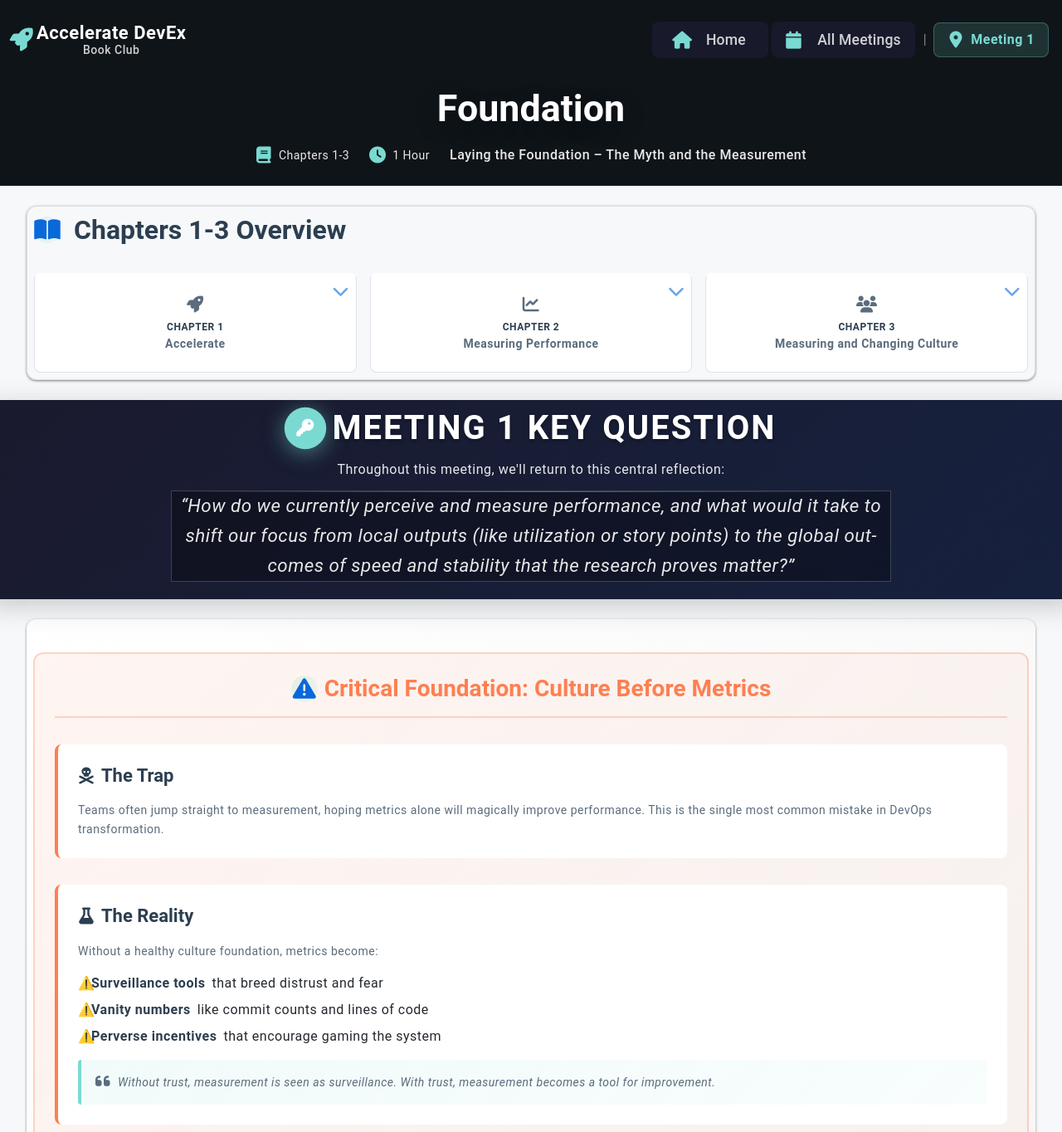
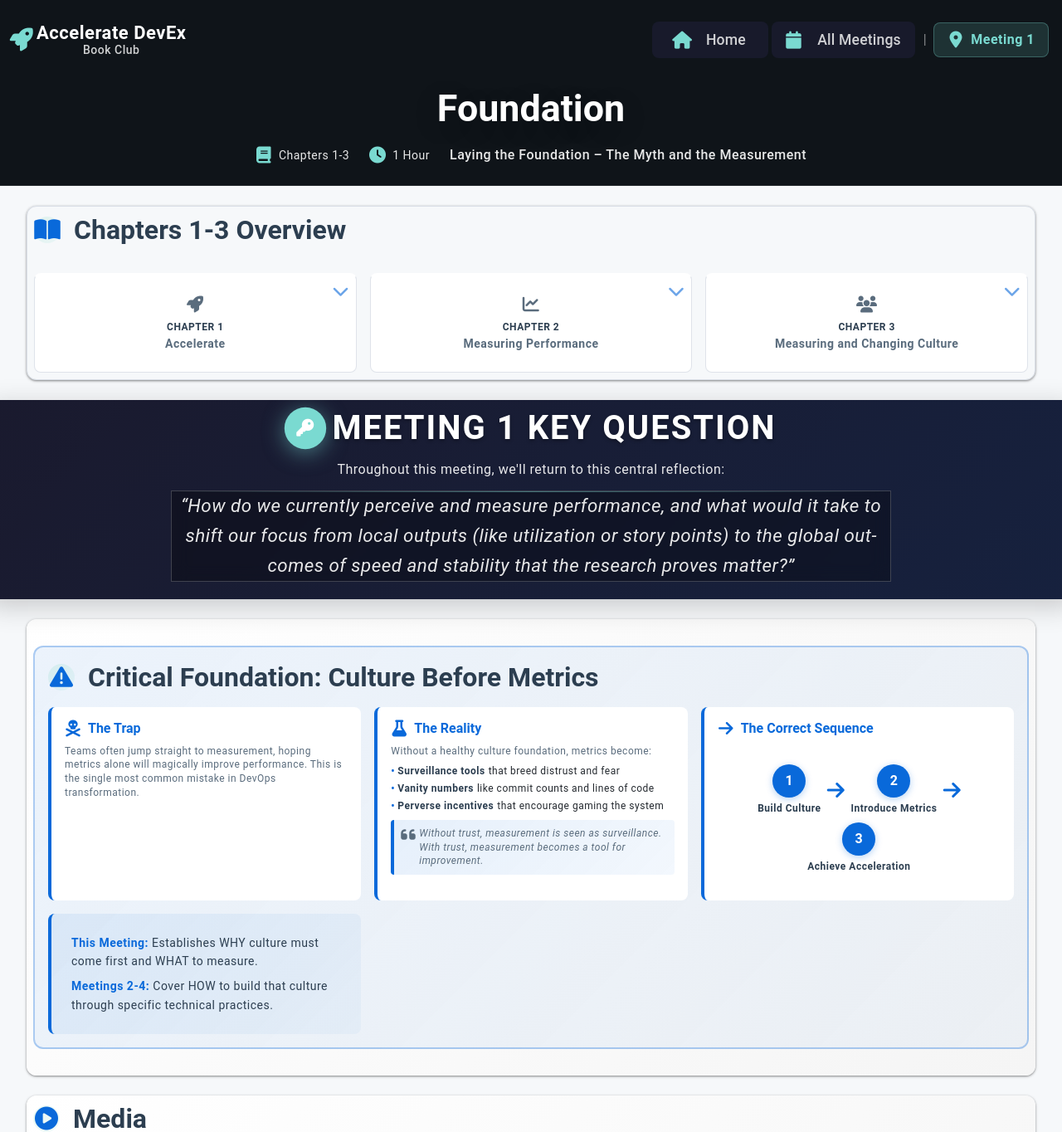
Before and after one commit to mhenke/accelerate-devex-book-club-notebooklm, a Jekyll site: the page built from docs/_meetings/meeting-1.md, in a window 1280 px wide. Shown: the top 1364 px of the page at 83% size. Built offline with Jekyll 4.4.1, drawn with Linux system fonts in a browser that asks for light colours; some web fonts are replaced; grey boxes are pictures that could not be loaded.

Commit message:
🎨 Redesign Critical Foundation section with meeting theme colors
**Problem:**
- Used orange/coral theme (not meeting-1 blue)
- Too much vertical space/padding
- Not engaging or compact

**Solution - Applied Meeting Theme Colors:**
1. **Container background:** Blue gradient rgba(9, 105, 218, 0.08-0.04)
2. **Border:** Blue rgba(9, 105, 218, 0.3)
3. **Section borders:** var(--theme-primary) (blue for meeting-1)
4. **Icons/subtitles:** var(--theme-primary)
5. **Sequence circles:** var(--theme-primary) background
6. **Arrows:** var(--theme-primary) color
7. **Callout:** Blue gradient background
8. **List bullets:** Blue dots instead of warning emoji

**Layout Improvements:**
- Reduced padding: lg → md throughout
- Grid layout: repeat(auto-fit, minmax(280px, 1fr))
- Compact sections with smaller font sizes
- Tighter spacing between elements
- Smaller sequence circles: 48px → 40px
- Removed centered header, uses default left-aligned h2

**Typography Updates:**
- Body text: body-medium → body-small
- Line height: relaxed → normal for density
- Margins: xl → md, lg → sm throughout
- Gaps: xl → md, md → sm

**Before:**
- Orange coral theme (accent color, not meeting theme)
- Excessive vertical spacing
- Large paddings and margins
- Centered header

**After:**
- Meeting-1 blue theme (consistent with page)
- Compact, scannable layout
- Grid-based responsive cards
- Left-aligned header (standard pattern)
- More engaging with better visual density

🤖 Generated with Claude Code

```diff
--- a/docs/_sass/base/_critical-extracted.scss
+++ b/docs/_sass/base/_critical-extracted.scss
@@ -101,7 +101,7 @@ body {
   }
 
   @media (max-width: #{$mobile - 1px}) {
-    padding: var(--space-2xl) var(--space-md);
+    padding: var(--space-lg) var(--space-md);
 
     h1 {
       font-size: var(--font-size-display-medium);
--- a/docs/_sass/components/_sections.scss
+++ b/docs/_sass/components/_sections.scss
@@ -795,70 +795,56 @@
 // =============================================================================
 
 .culture-first-warning {
-  padding: var(--space-lg);
+  padding: var(--space-md);
   background: linear-gradient(
     135deg,
-    rgba(255, 127, 80, 0.08),
-    rgba(255, 127, 80, 0.04)
+    rgba(9, 105, 218, 0.08),
+    rgba(9, 105, 218, 0.04)
   );
-  border: 2px solid rgba(255, 127, 80, 0.3);
+  border: 2px solid rgba(9, 105, 218, 0.3);
   border-radius: var(--radius-lg);
-  margin: var(--space-xl) 0;
+  margin: var(--space-lg) 0;
 
   .warning-header {
-    text-align: center;
-    margin-bottom: var(--space-xl);
-    padding-bottom: var(--space-md);
-    border-bottom: 2px solid rgba(255, 127, 80, 0.3);
+    margin-bottom: var(--space-md);
 
     h2 {
-      display: inline-flex;
-      align-items: center;
-      justify-content: center;
-      gap: var(--space-sm);
-      color: var(--accent-coral);
-      font-size: var(--font-size-headline-medium);
-      font-weight: var(--font-weight-bold);
-      margin: 0;
-
-      i {
-        color: var(--accent-coral);
-        font-size: var(--font-size-2xl);
-      }
+      // Uses default meeting h2 styling (left-aligned, theme-primary)
+      margin-bottom: 0;
     }
   }
 
   .warning-content {
-    display: flex;
-    flex-direction: column;
-    gap: var(--space-xl);
+    display: grid;
+    grid-template-columns: repeat(auto-fit, minmax(280px, 1fr));
+    gap: var(--space-md);
   }
 
   .warning-section {
     background: var(--background-white);
-    padding: var(--space-lg);
+    padding: var(--space-md);
     border-radius: var(--radius-md);
-    border-left: 4px solid var(--accent-coral);
+    border-left: 4px solid var(--theme-primary);
 
     .warning-subtitle {
       display: flex;
       align-items: center;
       gap: var(--space-sm);
-      color: var(--text-dark);
-      font-size: var(--font-size-title-large);
+      color: var(--theme-primary);
+      font-size: var(--font-size-title-medium);
       font-weight: var(--font-weight-semibold);
-      margin-bottom: var(--space-md);
+      margin-bottom: var(--space-sm);
 
       i {
-        color: var(--accent-coral);
+        color: var(--theme-primary);
       }
     }
 
     p {
       color: var(--text-medium);
-      font-size: var(--font-size-body-medium);
-      line-height: var(--line-height-relaxed);
-      margin-bottom: var(--space-md);
+      font-size: var(--font-size-body-small);
+      line-height: var(--line-height-normal);
+      margin-bottom: var(--space-sm);
 
       &:last-child {
         margin-bottom: 0;
@@ -868,20 +854,24 @@
     .warning-list {
       list-style: none;
       padding-left: 0;
-      margin: var(--space-md) 0;
+      margin: var(--space-sm) 0 0;
 
       li {
         display: flex;
         align-items: flex-start;
-        gap: var(--space-sm);
-        margin-bottom: var(--space-sm);
-        padding-left: var(--space-md);
+        gap: var(--space-xs);
+        margin-bottom: var(--space-xs);
+        padding-left: var(--space-sm);
         position: relative;
+        font-size: var(--font-size-body-small);
+        line-height: var(--line-height-normal);
 
         &::before {
-          content: "⚠️";
+          content: "•";
           position: absolute;
           left: 0;
+          color: var(--theme-primary);
+          font-weight: var(--font-weight-bold);
         }
 
         strong {
@@ -894,21 +884,22 @@
     .warning-callout {
       background: linear-gradient(
         135deg,
-        rgba(122, 218, 209, 0.1),
-        rgba(122, 218, 209, 0.05)
+        rgba(9, 105, 218, 0.1),
+        rgba(9, 105, 218, 0.05)
       );
-      border-left: 4px solid var(--accent-teal);
-      padding: var(--space-md);
+      border-left: 4px solid var(--theme-primary);
+      padding: var(--space-sm);
       border-radius: var(--radius-sm);
       font-style: italic;
+      font-size: var(--font-size-body-small);
       display: flex;
       align-items: flex-start;
-      gap: var(--space-sm);
-      margin-top: var(--space-md);
+      gap: var(--space-xs);
+      margin-top: var(--space-sm);
 
       i {
-        color: var(--accent-teal);
-        margin-top: var(--space-xs);
+        color: var(--theme-primary);
+        margin-top: 2px;
         flex-shrink: 0;
       }
     }
@@ -918,16 +909,16 @@
     display: flex;
     align-items: center;
     justify-content: center;
-    gap: var(--space-md);
+    gap: var(--space-sm);
     flex-wrap: wrap;
-    margin: var(--space-lg) 0;
-    padding: var(--space-lg);
+    margin: var(--space-md) 0 0;
+    padding: var(--space-md);
     background: var(--color-neutral-95);
     border-radius: var(--radius-md);
 
     @include mobile-only {
       flex-direction: column;
-      gap: var(--space-sm);
+      gap: var(--space-xs);
     }
   }
 
@@ -939,17 +930,17 @@
     flex-shrink: 0;
 
     .sequence-number {
-      width: 48px;
-      height: 48px;
+      width: 40px;
+      height: 40px;
       border-radius: 50%;
-      background: var(--accent-teal);
+      background: var(--theme-primary);
       color: white;
       display: flex;
       align-items: center;
       justify-content: center;
-      font-size: var(--font-size-title-large);
+      font-size: var(--font-size-title-medium);
       font-weight: var(--font-weight-bold);
-      box-shadow: 0 2px 8px rgba(122, 218, 209, 0.3);
+      box-shadow: 0 2px 8px rgba(9, 105, 218, 0.3);
     }
 
     .sequence-label {
@@ -961,8 +952,8 @@
   }
 
   .sequence-arrow {
-    color: var(--accent-teal);
-    font-size: var(--font-size-xl);
+    color: var(--theme-primary);
+    font-size: var(--font-size-lg);
     flex-shrink: 0;
 
     @include mobile-only {
--- a/docs/_sass/layout/_meeting.scss
+++ b/docs/_sass/layout/_meeting.scss
@@ -277,7 +277,7 @@
     var(--card-dark) 100%
   );
   color: var(--text-light);
-  padding: var(--space-2xl) var(--space-md);
+  padding: var(--space-md);
   position: relative;
   overflow: hidden;
 
@@ -288,8 +288,6 @@
   .footer-sections {
     display: grid;
     grid-template-columns: 1fr 1fr;
-    gap: var(--space-2xl);
-    margin-bottom: var(--space-xl);
 
     .footer-section {
       h4 {
@@ -345,7 +343,6 @@
     display: flex;
     justify-content: space-between;
     align-items: center;
-    padding-top: var(--space-lg);
     border-top: var(--border-light);
 
     .footer-attribution p {
```
